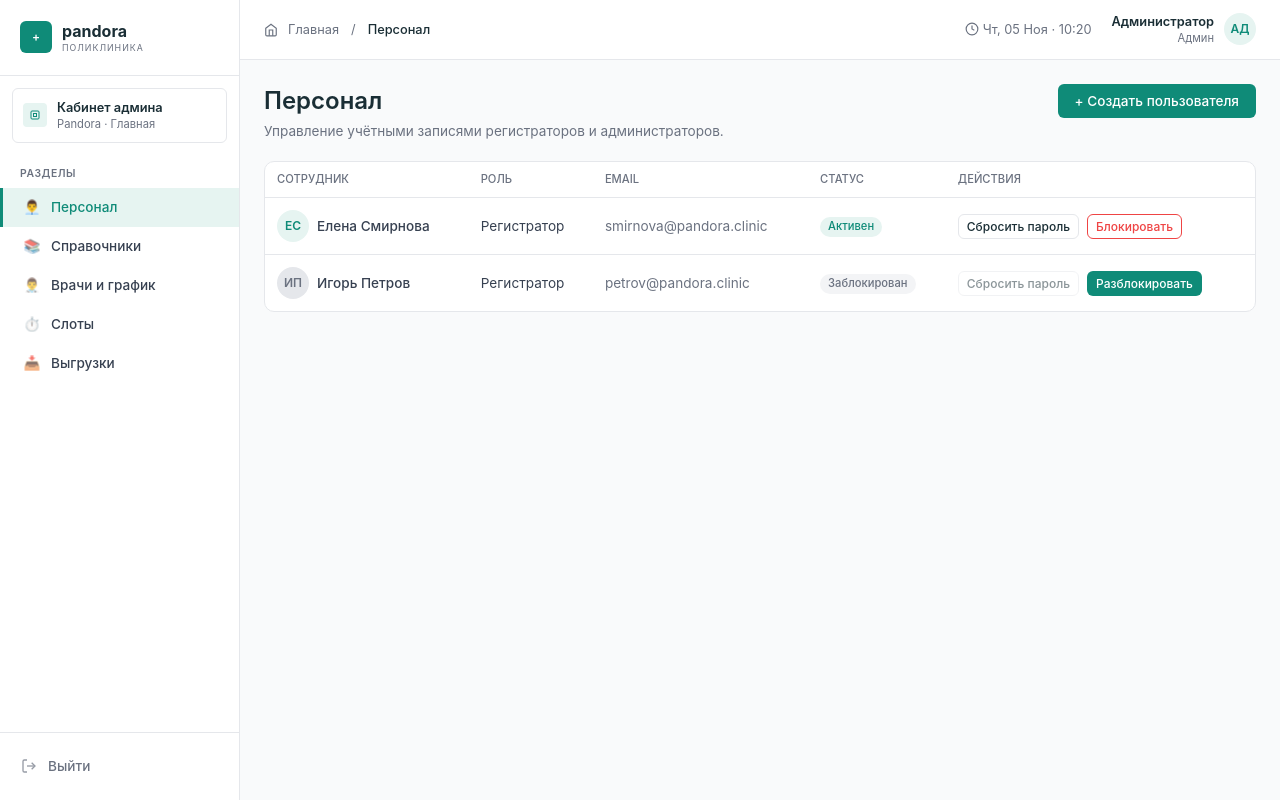
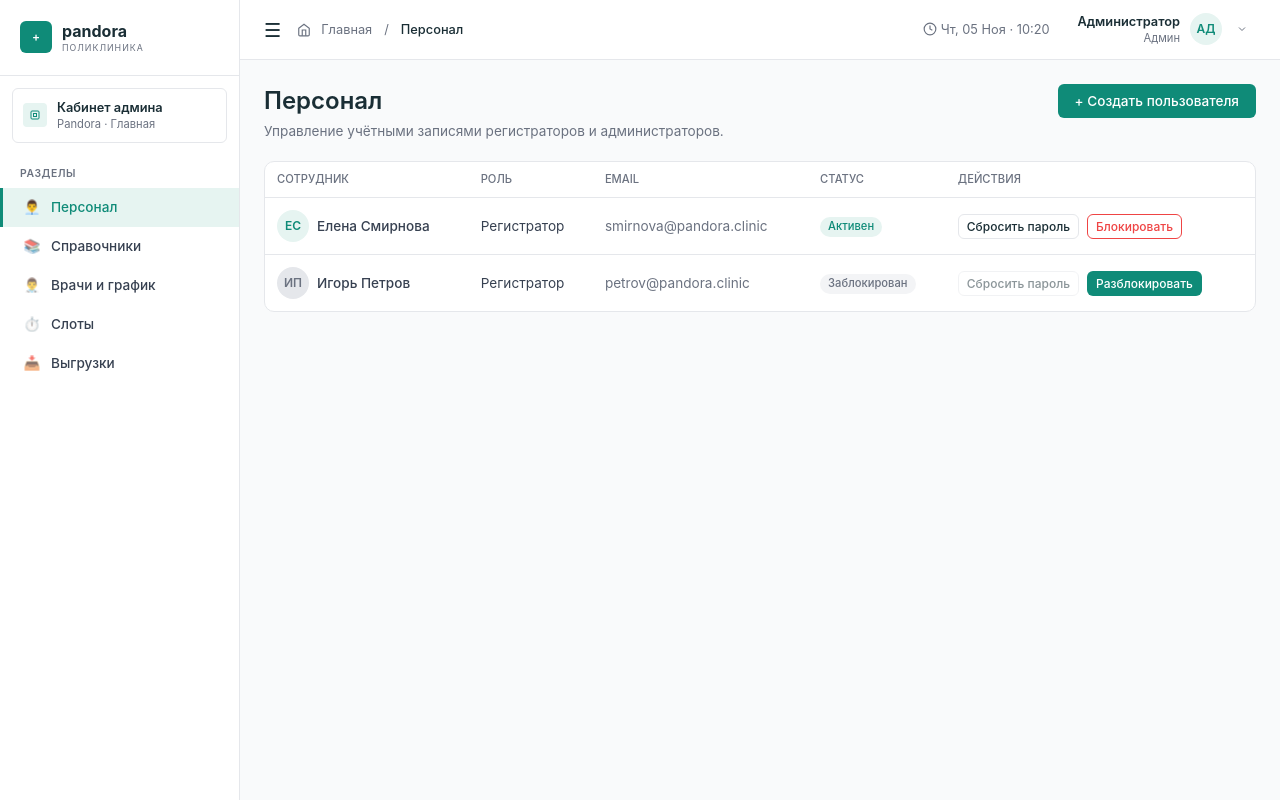
Before and after one commit to nikibutakov/PandoraClinica, a React (Vite) app in the folder frontend/staff/: page /staff/login in a window 1280 px wide. Both pictures are taken after a click on the button "Войти". Built offline with nearby package versions, Linux system fonts and the light colour scheme.

Commit message:
fix: добавил всплывающее боковое меню и меню пользователя

```diff
--- a/frontend/staff/src/components/Layout.tsx
+++ b/frontend/staff/src/components/Layout.tsx
@@ -1,7 +1,7 @@
 import { useState } from 'react';
 import { Link, Outlet, useLocation, useNavigate } from 'react-router-dom';
 import { useAuth } from '../context/AuthContext';
-import { Drawer } from 'antd';
+import { Drawer, Dropdown, type MenuProps } from 'antd';
 
 const menus = {
   admin: [
@@ -19,7 +19,7 @@ const menus = {
   ],
   doctor: [
     { path: '/staff/doc/myday', label: 'Мой день', icon: '📋' },
-    { path: '/staff/doc/record', label: 'Приём', icon: '📄' }, // Вкладка Приём
+    { path: '/staff/doc/record', label: 'Приём', icon: '📄' },
   ]
 };
 
@@ -33,6 +33,9 @@ export default function Layout() {
   const { role, logout } = useAuth();
   const location = useLocation();
   const navigate = useNavigate();
+
+  // Состояния для меню
+  const [isSidebarOpen, setIsSidebarOpen] = useState(true);
   const [mobileMenuOpen, setMobileMenuOpen] = useState(false);
 
   const currentProfile = userProfiles[role];
@@ -44,6 +47,51 @@ export default function Layout() {
     logout();
     navigate('/staff/login');
   };
+
+  const toggleMenu = () => {
+    if (window.innerWidth > 992) {
+      setIsSidebarOpen(!isSidebarOpen);
+    } else {
+      setMobileMenuOpen(true);
+    }
+  };
+
+  const profileMenuItems: MenuProps['items'] = [
+    {
+      key: 'profile',
+      label: 'Мой профиль',
+      icon: (
+        <svg width="14" height="14" viewBox="0 0 24 24" fill="none" stroke="currentColor" strokeWidth="2" style={{ marginRight: 4, marginBottom: -2 }}>
+          <path d="M20 21v-2a4 4 0 0 0-4-4H8a4 4 0 0 0-4 4v2"></path>
+          <circle cx="12" cy="7" r="4"></circle>
+        </svg>
+      ),
+    },
+    {
+      key: 'settings',
+      label: 'Настройки',
+      icon: (
+        <svg width="14" height="14" viewBox="0 0 24 24" fill="none" stroke="currentColor" strokeWidth="2" style={{ marginRight: 4, marginBottom: -2 }}>
+          <circle cx="12" cy="12" r="3"></circle>
+          <path d="M19.4 15a1.65 1.65 0 0 0 .33 1.82l.06.06a2 2 0 0 1 0 2.83 2 2 0 0 1-2.83 0l-.06-.06a1.65 1.65 0 0 0-1.82-.33 1.65 1.65 0 0 0-1 1.51V21a2 2 0 0 1-2 2 2 2 0 0 1-2-2v-.09A1.65 1.65 0 0 0 9 19.4a1.65 1.65 0 0 0-1.82.33l-.06.06a2 2 0 0 1-2.83 0 2 2 0 0 1 0-2.83l.06-.06a1.65 1.65 0 0 0 .33-1.82 1.65 1.65 0 0 0-1.51-1H3a2 2 0 0 1-2-2 2 2 0 0 1 2-2h.09A1.65 1.65 0 0 0 4.6 9a1.65 1.65 0 0 0-.33-1.82l-.06-.06a2 2 0 0 1 0-2.83 2 2 0 0 1 2.83 0l.06.06a1.65 1.65 0 0 0 1.82.33H9a1.65 1.65 0 0 0 1-1.51V3a2 2 0 0 1 2-2 2 2 0 0 1 2 2v.09a1.65 1.65 0 0 0 1 1.51 1.65 1.65 0 0 0 1.82-.33l.06-.06a2 2 0 0 1 2.83 0 2 2 0 0 1 0 2.83l-.06.06a1.65 1.65 0 0 0-.33 1.82V9a1.65 1.65 0 0 0 1.51 1H21a2 2 0 0 1 2 2 2 2 0 0 1-2 2h-.09a1.65 1.65 0 0 0-1.51 1z"></path>
+        </svg>
+      ),
+    },
+    { type: 'divider' },
+    {
+      key: 'logout',
+      label: 'Выйти из системы',
+      danger: true,
+      onClick: handleLogout,
+      icon: (
+        <svg width="14" height="14" viewBox="0 0 24 24" fill="none" stroke="currentColor" strokeWidth="2" style={{ marginRight: 4, marginBottom: -2 }}>
+          <path d="M9 21H5a2 2 0 0 1-2-2V5a2 2 0 0 1 2-2h4"></path>
+          <polyline points="16 17 21 12 16 7"></polyline>
+          <line x1="21" y1="12" x2="9" y2="12"></line>
+        </svg>
+      ),
+    },
+  ];
 
   const SidebarContent = (
     <>
@@ -78,21 +126,13 @@ export default function Layout() {
           </Link>
         ))}
       </nav>
-
-      <div className="sidebar-footer">
-        <a onClick={handleLogout} className="nav-item">
-          <span className="nav-icon">
-            <svg width="16" height="16" viewBox="0 0 24 24" fill="none" stroke="currentColor" strokeWidth="2"><path d="M9 21H5a2 2 0 0 1-2-2V5a2 2 0 0 1 2-2h4"></path><polyline points="16 17 21 12 16 7"></polyline><line x1="21" y1="12" x2="9" y2="12"></line></svg>
-          </span>
-          Выйти
-        </a>
-      </div>
     </>
   );
 
   return (
     <div id="app-layout" className="active">
-      <aside className="sidebar" style={{ display: window.innerWidth > 992 ? 'flex' : 'none' }}>
+
+      <aside className={`sidebar ${!isSidebarOpen ? 'closed' : ''}`} style={{ display: window.innerWidth > 992 ? 'flex' : 'none' }}>
         {SidebarContent}
       </aside>
 
@@ -100,27 +140,37 @@ export default function Layout() {
         {SidebarContent}
       </Drawer>
 
-      <main className="main-content">
+      <main className={`main-content ${!isSidebarOpen ? 'expanded' : ''}`}>
         <header className="topbar">
           <div className="flex items-center">
-            <button className="menu-toggle" onClick={() => setMobileMenuOpen(true)} style={{ display: 'none', marginRight: 12, fontSize: '1.2rem' }}>☰</button>
+            <button className="menu-toggle" onClick={toggleMenu}>
+              ☰
+            </button>
+
             <div className="breadcrumbs">
               <svg width="14" height="14" viewBox="0 0 24 24" fill="none" stroke="currentColor" strokeWidth="2" style={{ marginRight: 4 }}><path d="M3 9l9-7 9 7v11a2 2 0 0 1-2 2H5a2 2 0 0 1-2-2z"></path><polyline points="9 22 9 12 15 12 15 22"></polyline></svg>
               Главная <span style={{ margin: '0 6px' }}>/</span> <span className="current">{currentTitle}</span>
             </div>
           </div>
+
           <div className="topbar-right">
             <div className="time-display">
               <svg width="14" height="14" viewBox="0 0 24 24" fill="none" stroke="currentColor" strokeWidth="2"><circle cx="12" cy="12" r="10"></circle><polyline points="12 6 12 12 16 14"></polyline></svg>
               Чт, 05 Ноя · 10:20
             </div>
-            <div className="user-profile">
-              <div className="user-info">
-                <div className="user-name">{currentProfile.name}</div>
-                <div className="user-role">{currentProfile.role}</div>
+
+            <Dropdown menu={{ items: profileMenuItems }} trigger={['click']} placement="bottomRight">
+              <div className="user-profile" style={{ padding: '4px 8px', borderRadius: 6, transition: 'background 0.2s', cursor: 'pointer' }}>
+                <div className="user-info">
+                  <div className="user-name">{currentProfile.name}</div>
+                  <div className="user-role">{currentProfile.role}</div>
+                </div>
+                <div className="avatar">{currentProfile.initials}</div>
+                <svg width="12" height="12" viewBox="0 0 24 24" fill="none" stroke="var(--text-muted)" strokeWidth="2" style={{ marginLeft: 4 }}>
+                  <polyline points="6 9 12 15 18 9"></polyline>
+                </svg>
               </div>
-              <div className="avatar">{currentProfile.initials}</div>
-            </div>
+            </Dropdown>
           </div>
         </header>
 
--- a/frontend/staff/src/index.css
+++ b/frontend/staff/src/index.css
@@ -219,3 +219,38 @@ input, select, textarea { font-family: inherit; }
   width: 60px;
   flex-shrink: 0;
 }
+/* ========================================= */
+/* АНИМАЦИЯ СКРЫТИЯ БОКОВОГО МЕНЮ            */
+/* ========================================= */
+
+.sidebar {
+    transition: transform 0.3s ease;
+}
+
+.sidebar.closed {
+    transform: translateX(-100%);
+}
+
+.main-content {
+    transition: margin-left 0.3s ease, width 0.3s ease;
+}
+
+.main-content.expanded {
+    margin-left: 0;
+    width: 100%;
+}
+
+/* Кнопка меню всегда видима */
+.menu-toggle {
+    display: block !important;
+    background: none;
+    border: none;
+    font-size: 1.2rem;
+    color: var(--dark);
+    cursor: pointer;
+    margin-right: 16px;
+    transition: var(--transition);
+}
+.menu-toggle:hover {
+    color: var(--primary);
+}
```
